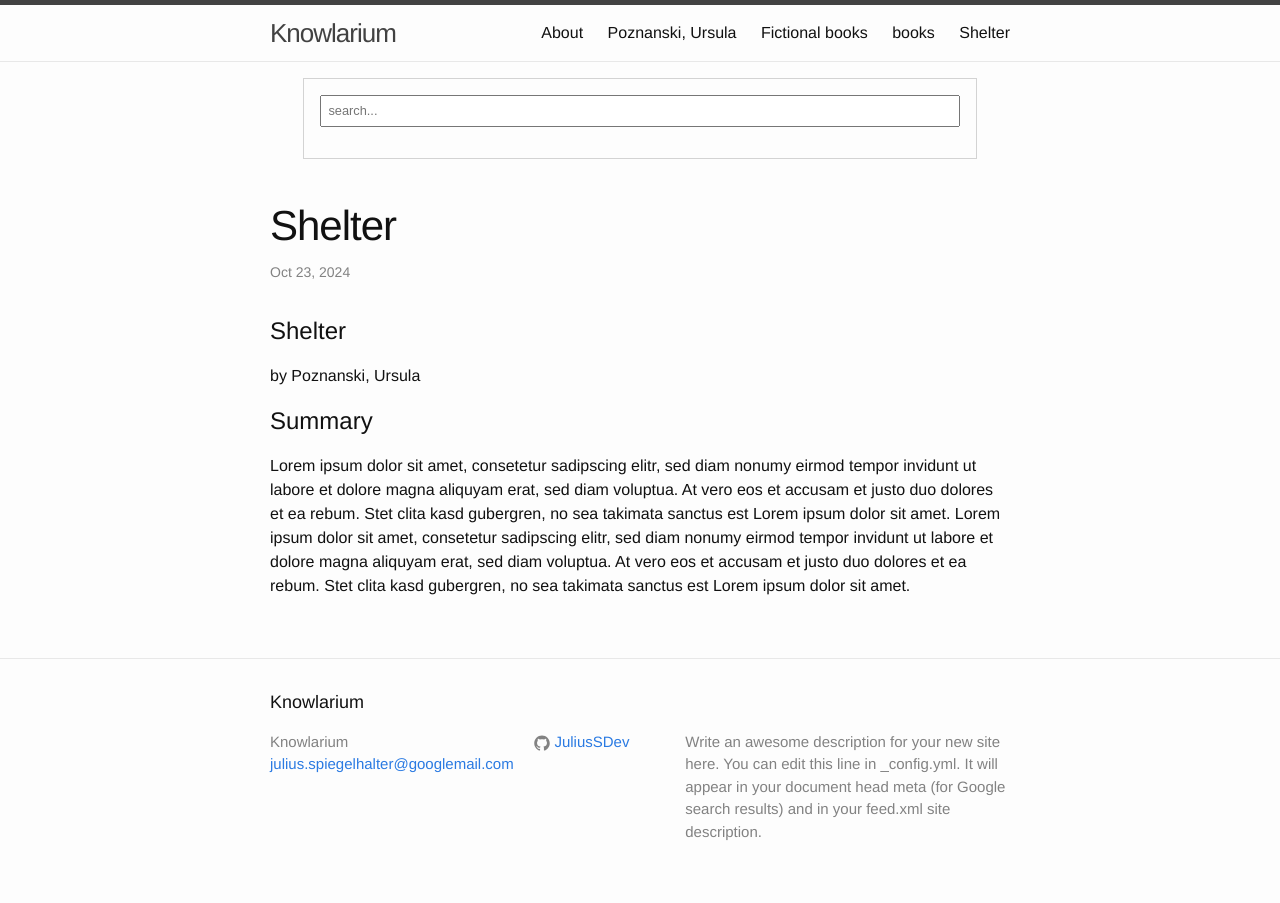
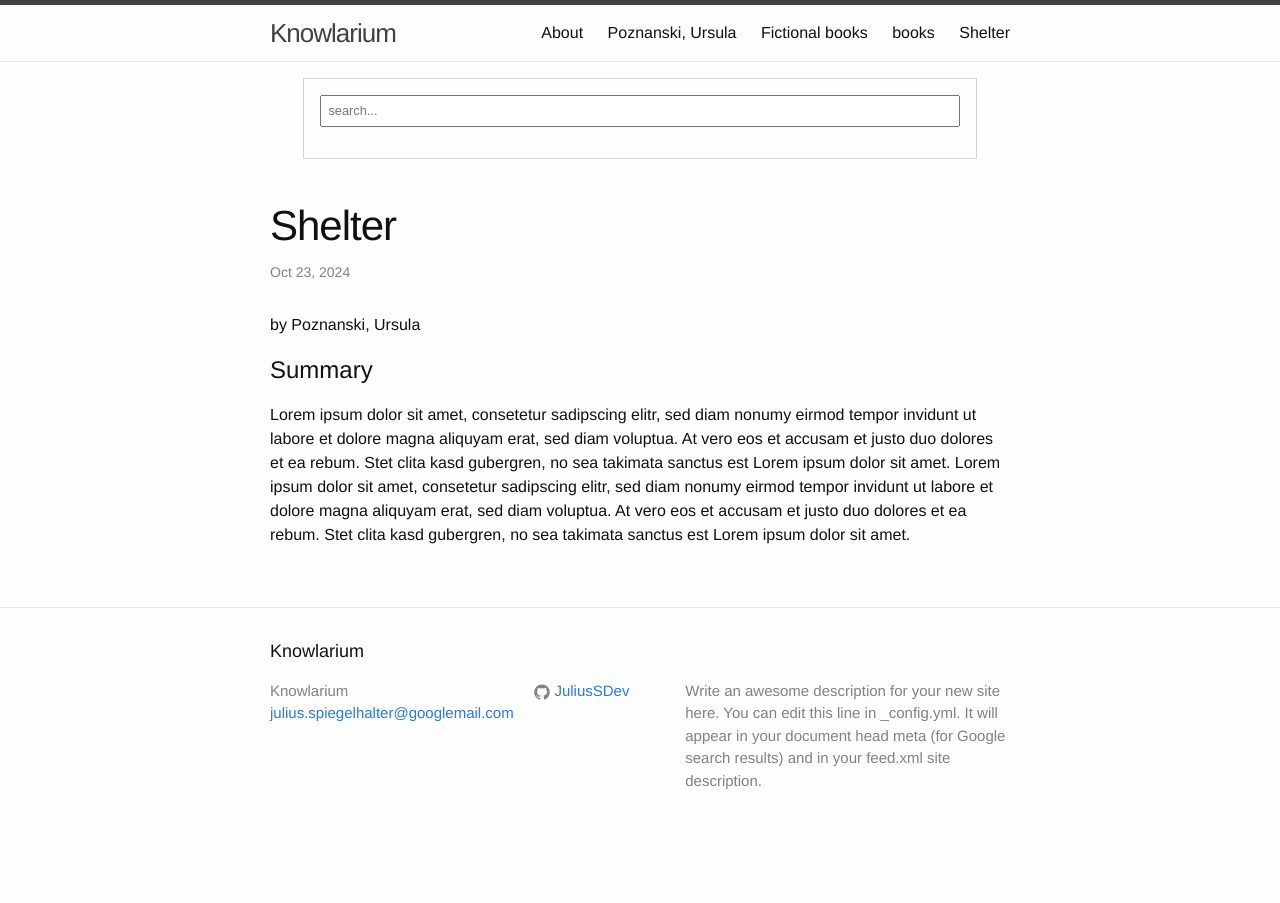
Before and after one commit to JuliusSDev/juliussdev.github.io, a Jekyll site: the page built from books/fictional/poznanski_ursula/shelter.md, in a window 1280 px wide. Built offline with Jekyll 4.4.1, drawn with Linux system fonts in a browser that asks for light colours.

Commit message:
remove headline

```diff
--- a/books/fictional/poznanski_ursula/shelter.md
+++ b/books/fictional/poznanski_ursula/shelter.md
@@ -4,7 +4,7 @@ title: "Shelter"
 date: 2024-10-23
 tags: [example, demo]
 ---
-# Shelter
+
 by Poznanski, Ursula
 
 # Summary
```
